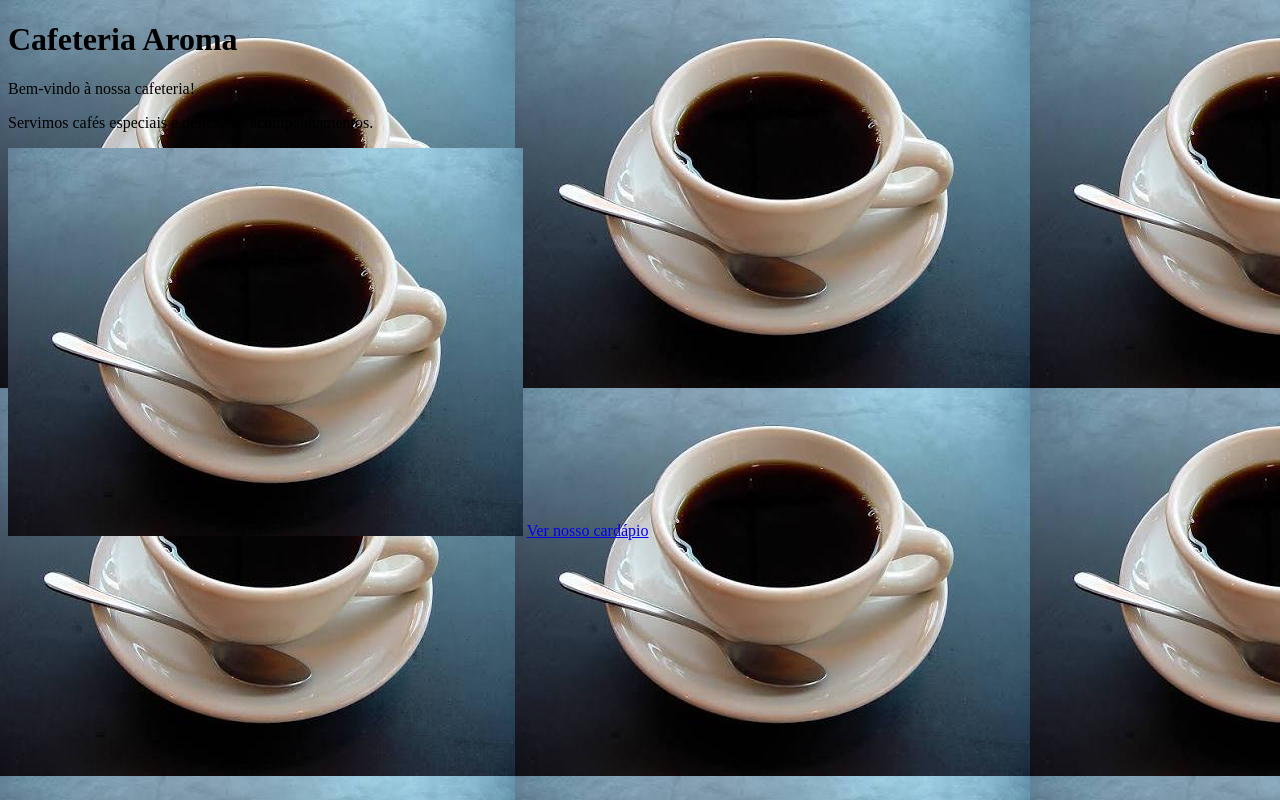
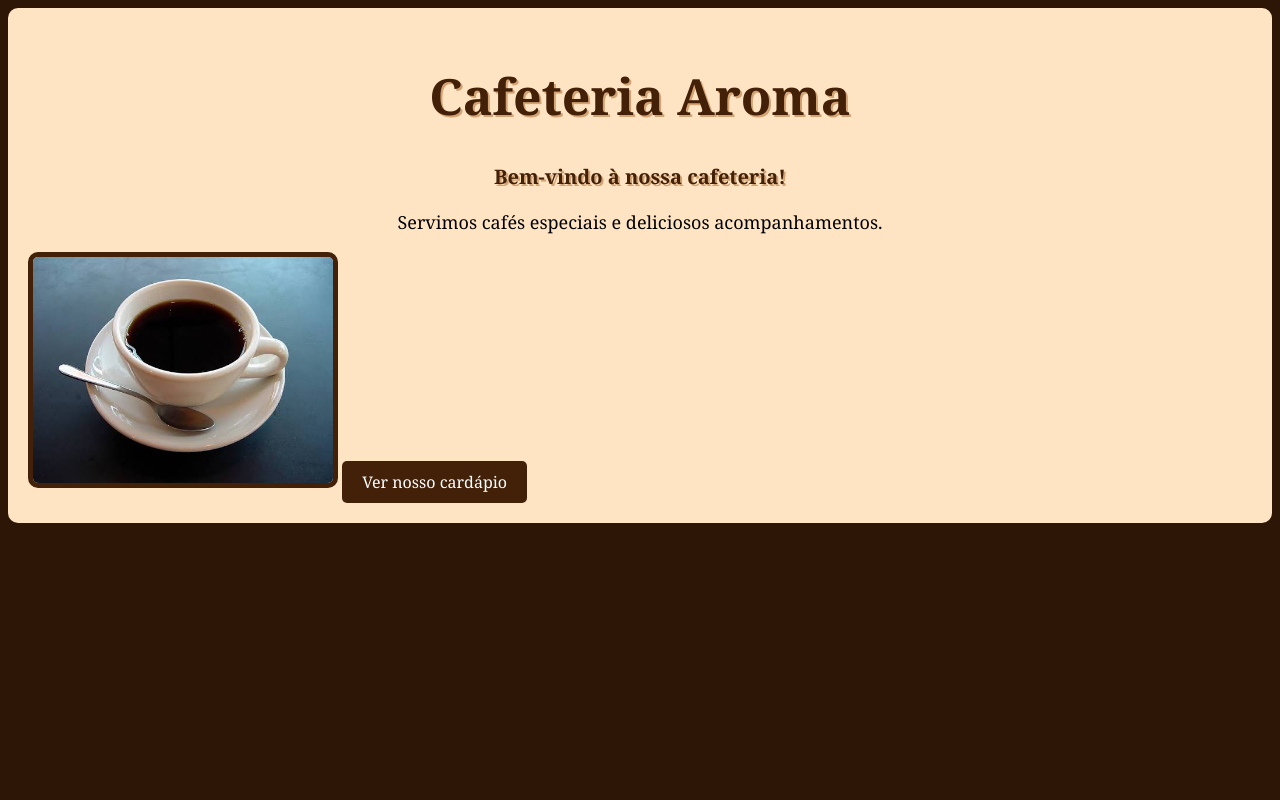
Before and after one commit to fabricio007-code/site-cafeteria, a plain HTML site: page index.html in a window 1280 px wide. Drawn offline with Linux system fonts and the light colour scheme.

Commit message:
Mudança de interface

```diff
--- a/css/style.css
+++ b/css/style.css
@@ -1,3 +1,47 @@
 body {
-    background-image: url("../images/cafe.jpeg");
+    background-color: #2d1606;
 }
+
+div {
+    background-color: bisque;
+    padding: 20px;
+    border-radius: 10px;
+    font-family: Georgia, serif;
+}
+
+img {
+    width: 300px;
+    height: auto;
+    border: solid 5px #432109;
+    border-radius: 10px;
+}
+
+.cardapio {
+    display: inline-block;
+    margin-top: 20px;
+    padding: 10px 20px;
+    background-color: #432109;
+    color: white;
+    text-decoration: none;
+    border-radius: 5px;
+}
+
+.titulo {
+    color: #432109;
+    text-align: center;
+    font-size: 50px;
+    text-shadow: 2px 2px #d4a373;
+}
+
+.bemvindo {
+    color: #432109;
+    text-align: center;
+    font-size: 20px;
+    text-shadow: 2px 2px #d4a373;
+}
+
+p {
+    color: black;
+    text-align: center;
+    font-size: 18px;
+}
--- a/index.html
+++ b/index.html
@@ -7,15 +7,13 @@
     <title>Cafeteria Aroma</title>
 </head>
 <body>
-    <h1>Cafeteria Aroma</h1>
-
-    <p>Bem-vindo à nossa cafeteria!</p>
-
-    <p>Servimos cafés especiais e deliciosos acompanhamentos.</p>
-
-    <img src="images/cafe.jpeg" alt="Xícara de café">
-    <a href="cardapio.html">Ver nosso cardápio</a>
-
+    <div>
+        <h1 class = "titulo">Cafeteria Aroma</h1>
+        <h3 class = "bemvindo">Bem-vindo à nossa cafeteria!</h3>
+        <p>Servimos cafés especiais e deliciosos acompanhamentos.</p>
+        <img src="images/cafe.jpeg" alt="Xícara de café">
+        <a class = "cardapio" href="cardapio.html">Ver nosso cardápio</a>
+    </div>
     <script src="js/script.js"></script>
 </body>
 </html>
```
